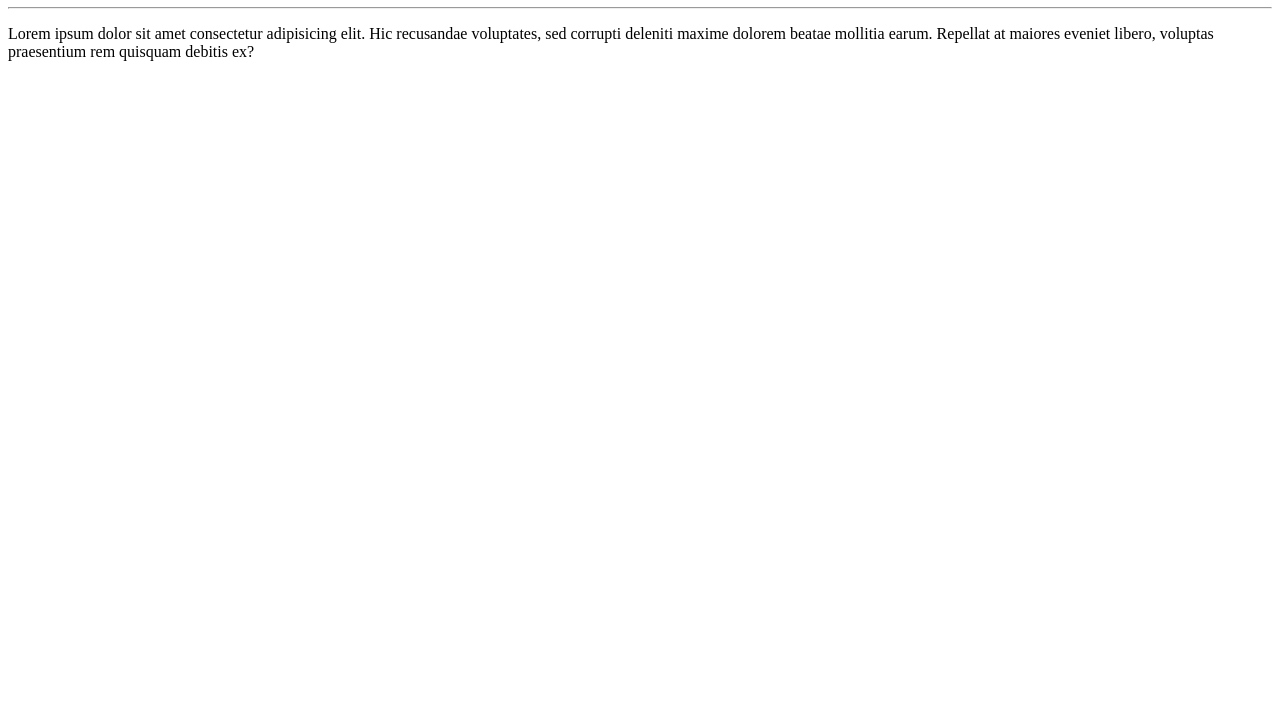
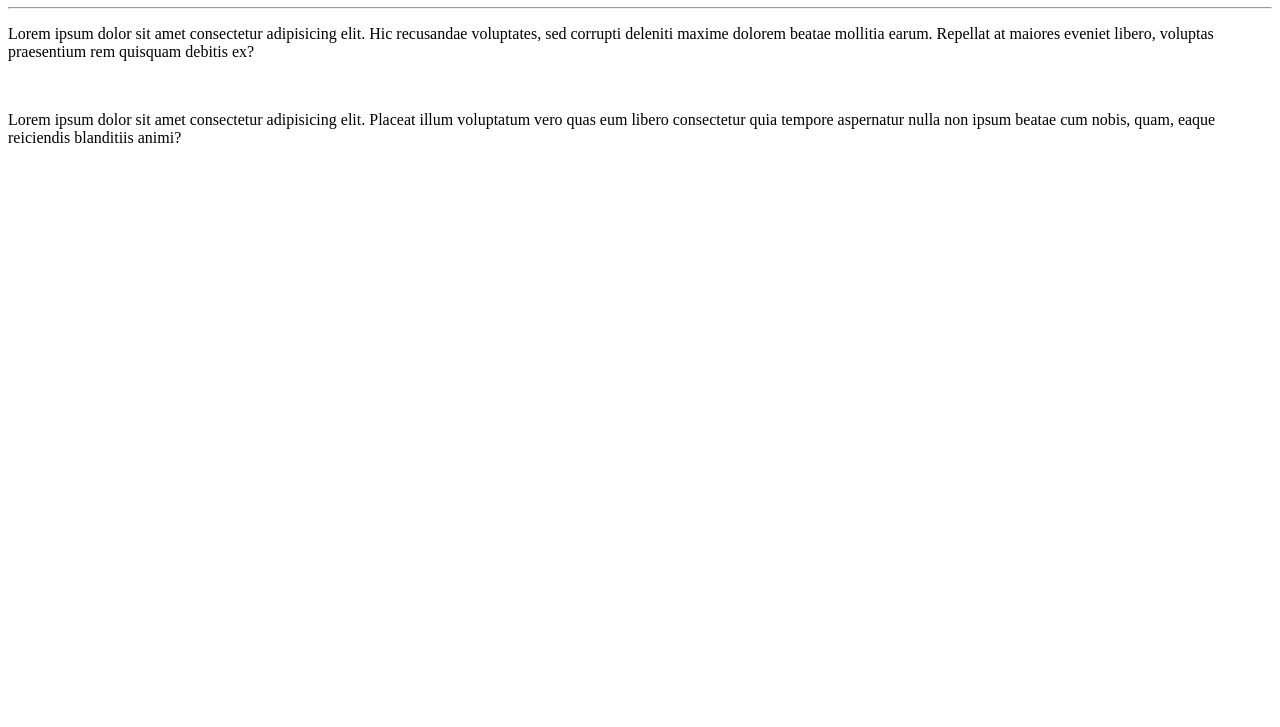
Before and after one commit to Alvaro-B-Machado/Ola-Mundo, a plain HTML site: page Site-Exemplo/Index.html in a window 1280 px wide. Shown: the part 73-800 px from the top of the page. Drawn offline with Linux system fonts and the light colour scheme.

Commit message:
adicionei um parágrafo

```diff
--- a/Site-Exemplo/Index.html
+++ b/Site-Exemplo/Index.html
@@ -9,6 +9,8 @@
     <h1>Olá, Mundo!</h1>
     <hr>
     <p>Lorem ipsum dolor sit amet consectetur adipisicing elit. Hic recusandae voluptates, sed corrupti deleniti maxime dolorem beatae mollitia earum. Repellat at maiores eveniet libero, voluptas praesentium rem quisquam debitis ex?</p>
+    <br>
+    <p>Lorem ipsum dolor sit amet consectetur adipisicing elit. Placeat illum voluptatum vero quas eum libero consectetur quia tempore aspernatur nulla non ipsum beatae cum nobis, quam, eaque reiciendis blanditiis animi?</p>
 
 
 </body>
```
